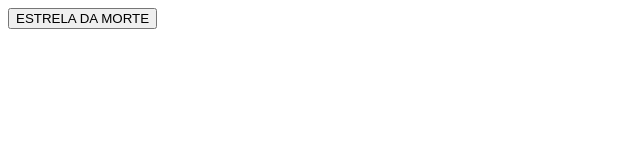
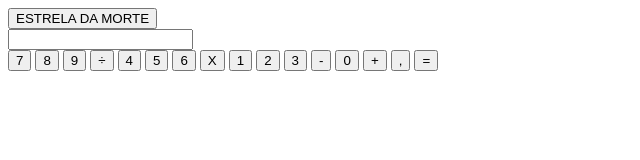
Before and after one commit to rhuancavalcanti/2h3t, a plain HTML site: page index.html in a window 1280 px wide. Shown: the whole page, without its empty margins (0-640 px from the left). Drawn offline with Linux system fonts and the light colour scheme.

Commit message:
Update index.html

```diff
--- a/index.html
+++ b/index.html
@@ -12,5 +12,32 @@
 <body>
     <button onclick="SABREDELUZ()">ESTRELA DA MORTE</button>
 
+    <section class="calc_simples">
+   <div class="visor">
+   <input id="resultado" readonl type="text" name="">
+
+   </div>
+   <div class="tecla"></div>
+   <button>7</button>
+   <button>8</button>
+   <button>9</button>
+   <button>÷</button>
+   <button>4</button>
+   <button>5</button>
+   <button>6</button>
+   <button>X</button>
+   <button>1</button>
+   <button>2</button>
+   <button>3</button>
+   <button>-</button>
+   <button>0</button>
+   <button>+</button>
+   <button>,</button>
+   <button>=</button>
+
+
+
+
+    </section>
 </body>
 </html>
```
